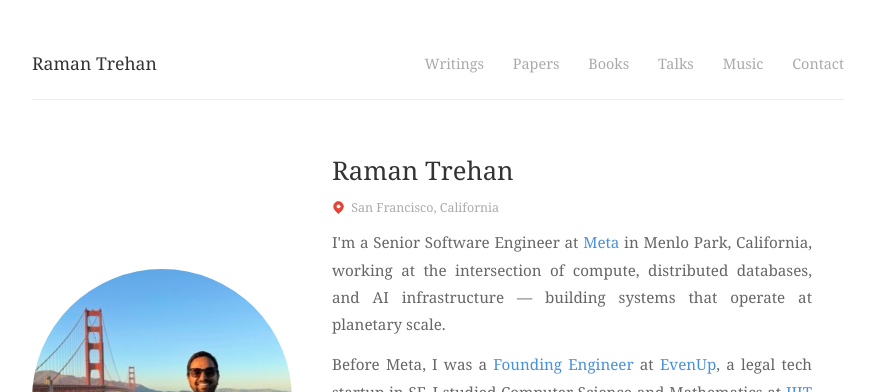
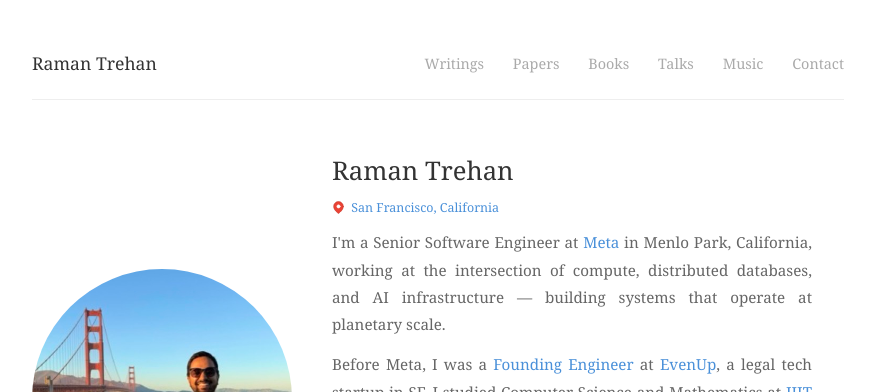
Before and after one commit to ramandeeptrehan/ramandeeptrehan.github.io, a Jekyll site: the page built from index.html, in a window 1280 px wide. Shown: the top 392 px of the page, without its empty margins (202-1077 px from the left). Built offline with Jekyll 4.4.1, drawn with Linux system fonts in a browser that asks for light colours.

Commit message:
Make location blue

```diff
--- a/index.html
+++ b/index.html
@@ -11,7 +11,7 @@ layout: default
         <path d="M21 10c0 7-9 13-9 13S3 17 3 10a9 9 0 0 1 18 0z"></path>
         <circle cx="12" cy="10" r="3" fill="white" stroke="white"></circle>
       </svg>
-      San Francisco, California
+      <span class="highlight">San Francisco, California</span>
     </p>
     <p class="bio">I'm a Senior Software Engineer at <span class="highlight">Meta</span> in Menlo Park, California, working at the intersection of compute, distributed databases, and AI infrastructure — building systems that operate at planetary scale.</p>
     <p class="bio">Before Meta, I was a <span class="highlight">Founding Engineer</span> at <span class="highlight">EvenUp</span>, a legal tech startup in SF. I studied Computer Science and Mathematics at <span class="highlight">IIIT Delhi</span>.</p>
```
